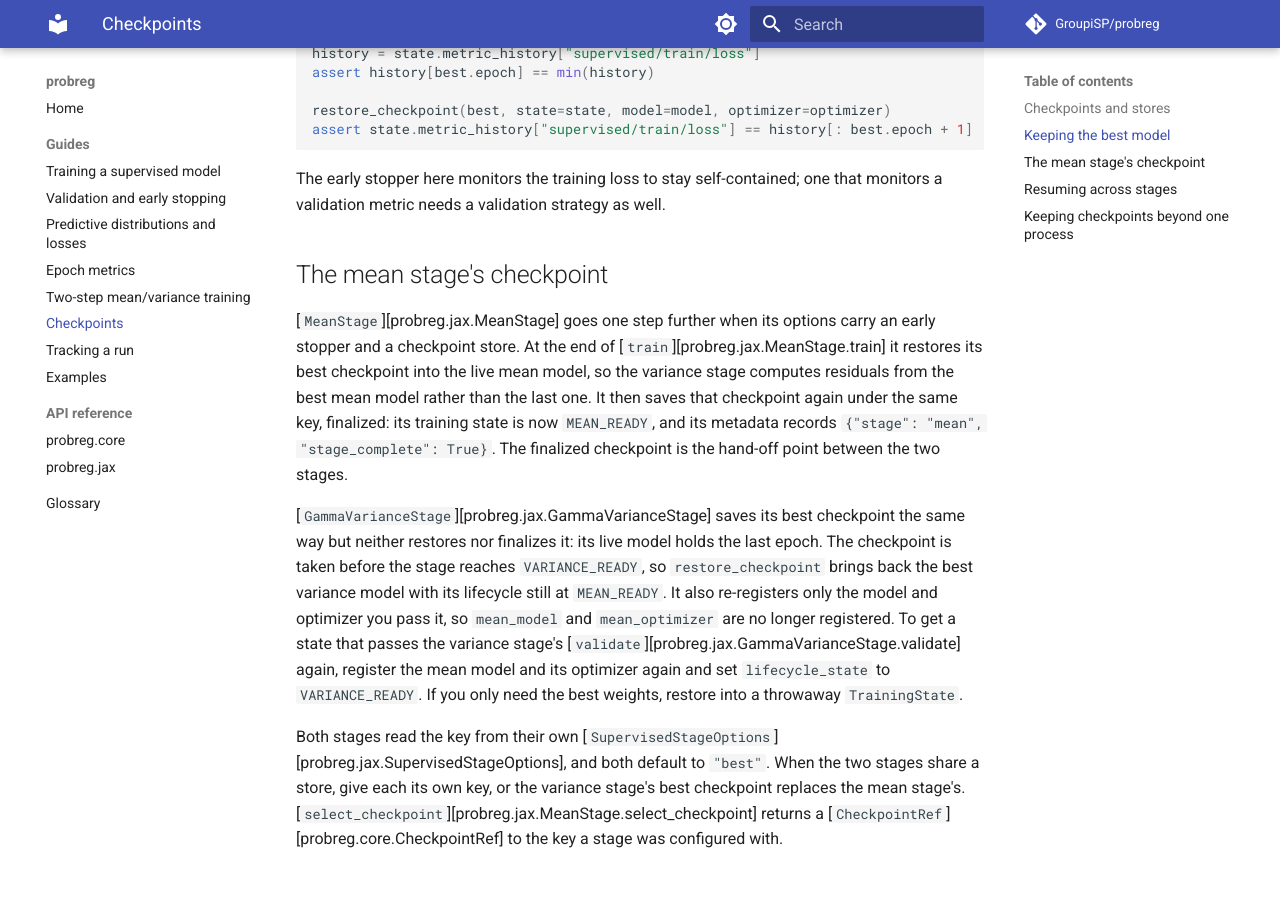
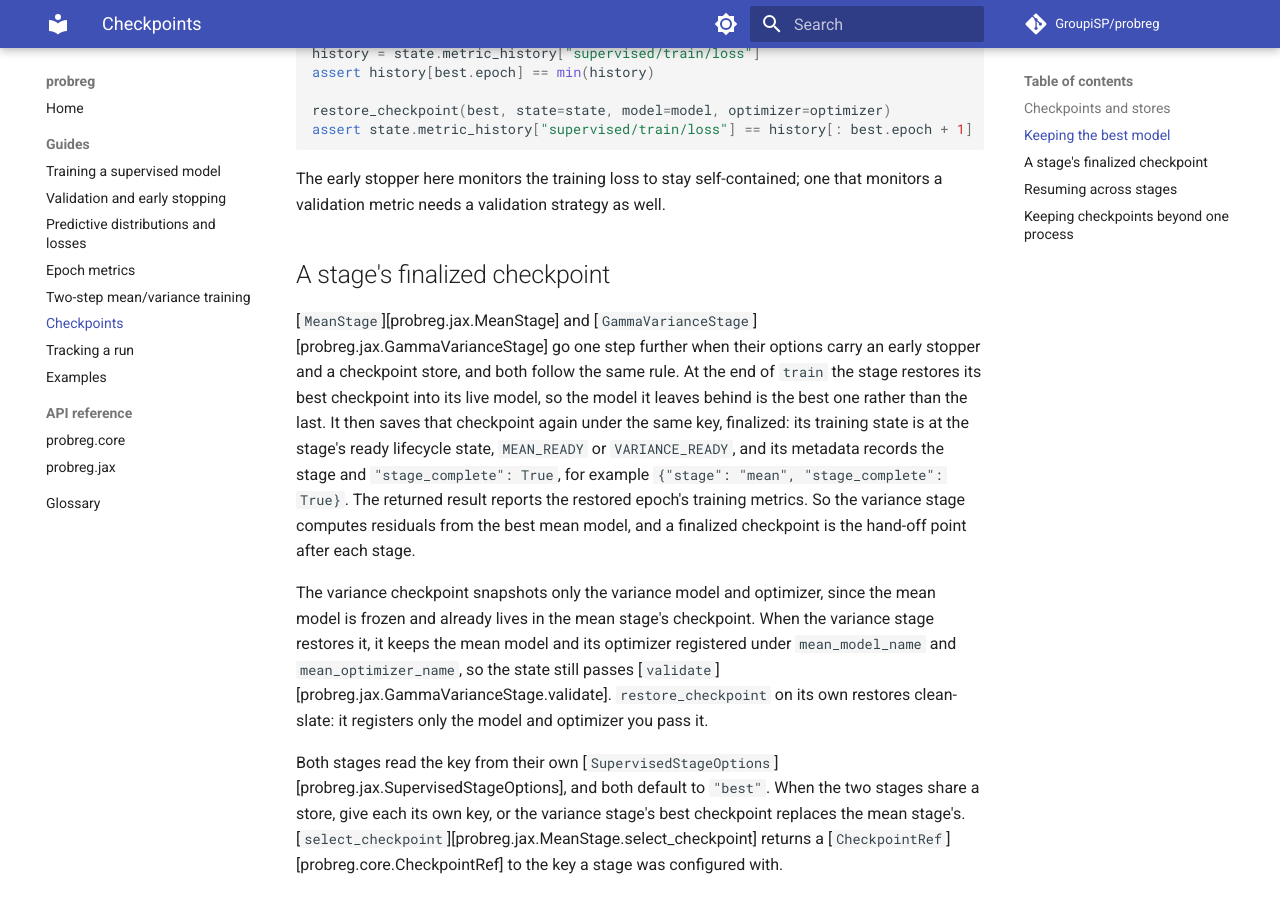
Before and after one commit to GroupiSP/probreg, an MkDocs documentation site: the page built from docs_site/guides/checkpoints.md, in a window 1280 px wide and 900 px high, scrolled down 2470 px. Built offline with MkDocs 1.6.1 and Material for MkDocs 9.7.7, drawn with Linux system fonts in a browser that asks for light colours; comment, search, counter and statistics services are not loaded; some of the changed text lies outside the part shown.

Commit message:
docs: state that both stages leave their best model live after train
Drop the caveat that the variance stage neither restores nor finalizes its
best checkpoint, and state the one rule both stages follow in the stage
docstrings and the checkpoints and two-step training guides.

Refs #78

Co-Authored-By: Claude Opus 5.5 <noreply@anthropic.com>

```diff
--- a/docs_site/guides/checkpoints.md
+++ b/docs_site/guides/checkpoints.md
@@ -4,9 +4,9 @@ A checkpoint is everything needed to pick a staged workflow up again at the
 point it was taken: the training state, the model and optimizer state, the
 random key and the early stopper's progress. The runners save one whenever an
 early stopper reports a new best model, so that the best model can be put back
-once training stops. The mean stage goes on to finalize its best checkpoint as
-the one it hands on, so that a variance stage can start from it later, in a
-fresh training state.
+once training stops. Each stage goes on to finalize its best checkpoint as the
+one it hands on, so that, for example, a variance stage can start from the mean
+stage's checkpoint later, in a fresh training state.
 
 ## Checkpoints and stores
 
@@ -113,27 +113,28 @@ assert state.metric_history["supervised/train/loss"] == history[: best.epoch + 1
 The early stopper here monitors the training loss to stay self-contained; one
 that monitors a validation metric needs a validation strategy as well.
 
-## The mean stage's checkpoint
+## A stage's finalized checkpoint
 
-[`MeanStage`][probreg.jax.MeanStage] goes one step further when its options
-carry an early stopper and a checkpoint store. At the end of
-[`train`][probreg.jax.MeanStage.train] it restores its best checkpoint into the
-live mean model, so the variance stage computes residuals from the best mean
-model rather than the last one. It then saves that checkpoint again under the
-same key, finalized: its training state is now `MEAN_READY`, and its metadata
-records `{"stage": "mean", "stage_complete": True}`. The finalized checkpoint is
-the hand-off point between the two stages.
+[`MeanStage`][probreg.jax.MeanStage] and
+[`GammaVarianceStage`][probreg.jax.GammaVarianceStage] go one step further when
+their options carry an early stopper and a checkpoint store, and both follow the
+same rule. At the end of `train` the stage restores its best checkpoint into its
+live model, so the model it leaves behind is the best one rather than the last.
+It then saves that checkpoint again under the same key, finalized: its training
+state is at the stage's ready lifecycle state, `MEAN_READY` or `VARIANCE_READY`,
+and its metadata records the stage and `"stage_complete": True`, for example
+`{"stage": "mean", "stage_complete": True}`. The returned result reports the
+restored epoch's training metrics. So the variance stage computes residuals from
+the best mean model, and a finalized checkpoint is the hand-off point after each
+stage.
 
-[`GammaVarianceStage`][probreg.jax.GammaVarianceStage] saves its best
-checkpoint the same way but neither restores nor finalizes it: its live model
-holds the last epoch. The checkpoint is taken before the stage reaches
-`VARIANCE_READY`, so `restore_checkpoint` brings back the best variance model
-with its lifecycle still at `MEAN_READY`. It also re-registers only the model and
-optimizer you pass it, so `mean_model` and `mean_optimizer` are no longer
-registered. To get a state that passes the variance stage's
-[`validate`][probreg.jax.GammaVarianceStage.validate] again, register the mean
-model and its optimizer again and set `lifecycle_state` to `VARIANCE_READY`. If
-you only need the best weights, restore into a throwaway `TrainingState`.
+The variance checkpoint snapshots only the variance model and optimizer, since
+the mean model is frozen and already lives in the mean stage's checkpoint. When
+the variance stage restores it, it keeps the mean model and its optimizer
+registered under `mean_model_name` and `mean_optimizer_name`, so the state still
+passes [`validate`][probreg.jax.GammaVarianceStage.validate].
+`restore_checkpoint` on its own restores clean-slate: it registers only the
+model and optimizer you pass it.
 
 Both stages read the key from their own
 [`SupervisedStageOptions`][probreg.jax.SupervisedStageOptions], and both default
```
Also changed, not shown: docs_site/guides/two-step-training.md (+4 -3 lines), 1 other file.
